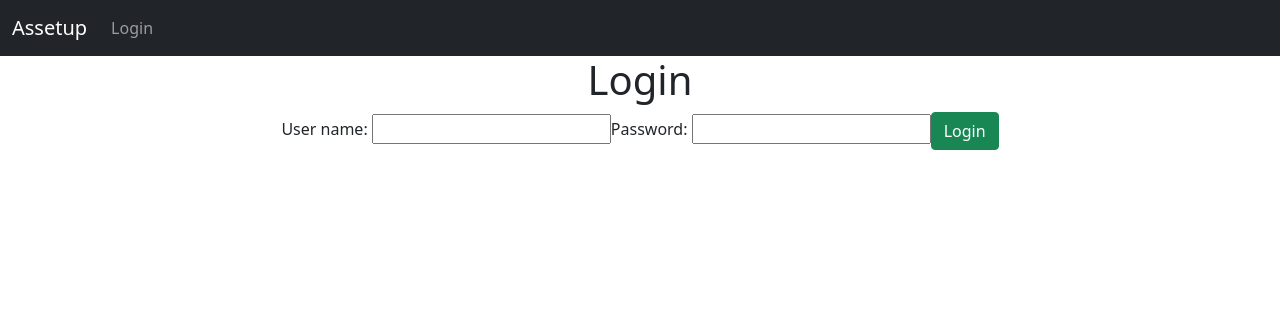
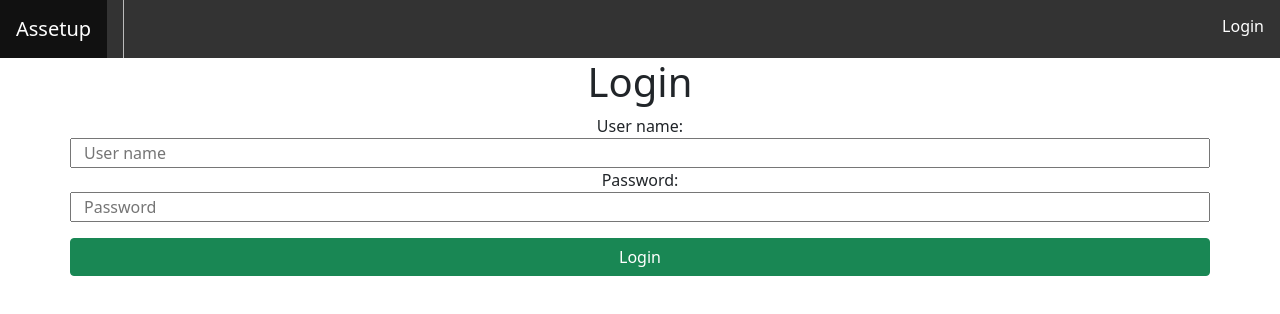
Before and after one commit to hanss2006/assetup, a React (Create React App) app: page /login in a window 1280 px wide. Shown: the top 314 px of the page. Built offline with nearby package versions, Linux system fonts and the light colour scheme.

Commit message:
Initial commit

```diff
--- a/src/App.css
+++ b/src/App.css
@@ -1,4 +1,45 @@
-body { height: 100%; margin: 0; padding: 0; }
+body { height: 100%; margin: 5; padding: 5; }
+.h-menu ul {
+  list-style-type: none;
+  margin: 0;
+  padding: 0;
+  overflow: hidden;
+  background-color: #333;
+}
+
+.h-menu li {
+  float: left;
+  border-right:1px solid #bbb;
+}
+
+.h-menu .right-nav {
+  float: right;
+  border-right:1px solid #bbb;
+}
+
+.h-menu li:last-child {
+  border-right: none;
+}
+
+.h-menu li a {
+  display: block;
+  color: white;
+  text-align: center;
+  padding: 14px 16px;
+  text-decoration: none;
+}
+
+.h-menu li a:hover:not(.active) {
+  background-color: #111;
+}
+
+.h-menu .active {
+  background-color: #4CAF50;
+}
+
+.divider{
+  margin: 16px;
+}
 
 table {
   font-family: "Lucida Sans Unicode", "Lucida Grande", Sans-Serif;
@@ -19,6 +60,7 @@ td {
   color: #669;
   padding: 3px 2px;
   transition: .3s linear;
+  margin: 10px 0;
 }
 tr:hover td {
   color: #6699ff;
--- a/src/Constants.js
+++ b/src/Constants.js
@@ -1,2 +1,2 @@
-//export const JPA_API_URL = process.env.PUBLIC_URL+'/api'
-export const JPA_API_URL = 'http://localhost:8080/assetup/api'
+export const JPA_API_URL = process.env.PUBLIC_URL+'/api'
+//export const JPA_API_URL = 'http://localhost:8080/assetup/api'
--- a/src/components/AssetComponent.jsx
+++ b/src/components/AssetComponent.jsx
@@ -39,12 +39,11 @@ class AssetComponent extends Component {
     }
 
     checkNumber(x) {
-        if(typeof x == 'number' && !isNaN(x)){
+        if (typeof x == 'number' && !isNaN(x)) {
             // check if it is integer
             if (Number.isInteger(x)) {
                 return true;
-            }
-            else {
+            } else {
                 return true;
             }
 
@@ -116,38 +115,39 @@ class AssetComponent extends Component {
                                     <ErrorMessage name="purchaseDate" component="div" className="alert alert-warning"/>
                                     <ErrorMessage name="price" component="div" className="alert alert-warning"/>
                                     <ErrorMessage name="quantity" component="div" className="alert alert-warning"/>
-                                    <fieldset className="form-group">
+                                    <fieldset className="form-group row">
                                         <label>Ticker</label>
                                         <Field className="form-control" type="text" name="ticker"/>
                                     </fieldset>
-                                    <fieldset className="form-group">
+                                    <fieldset className="form-group row">
                                         <label>Description</label>
                                         <Field className="form-control" type="text" name="description"/>
                                     </fieldset>
-                                    <fieldset className="form-group">
+                                    <fieldset className="form-group row">
                                         <label>Price</label>
                                         <Field className="form-control" type="number" name="price"/>
                                     </fieldset>
-                                    <fieldset className="form-group">
+                                    <fieldset className="form-group row">
                                         <label>Quantity</label>
                                         <Field className="form-control" type="number" name="quantity"/>
                                     </fieldset>
 
-                                    <fieldset className="form-group">
+                                    <fieldset className="form-group row">
                                         <label>Date</label>
                                         <Field className="form-control" type="date" name="purchaseDate"/>
                                     </fieldset>
-                                    <fieldset className="form-group">
+                                    <fieldset className="form-group row">
                                         <label>Currency</label>
                                         <Field className="form-control" as="select" name="currency">
                                             <option value="RUB">rub</option>
                                             <option value="USD">usd</option>
                                             <option value="EUR">eur</option>
                                         </Field>
-
-
                                     </fieldset>
-                                    <button className="btn btn-success" type="submit">Save</button>
+                                    <div className="divider"></div>
+                                    <div className="row">
+                                        <button className="btn btn-success" type="submit">Save</button>
+                                    </div>
                                 </Form>
                             )
                         }
--- a/src/components/HeaderComponent.jsx
+++ b/src/components/HeaderComponent.jsx
@@ -11,26 +11,23 @@ class HeaderComponent extends Component {
     render() {
         const isUserLoggedIn = AuthenticationService.isUserLoggedIn()
         return (
-            <nav className="navbar navbar-expand-sm navbar-dark bg-dark">
-                <div className="container-fluid">
-                    <Link className="navbar-brand" to="/">{this.props.userName ? this.props.userName : 'Assetup'}</Link>
-                    <div className="collapse navbar-collapse" id="navbarText">
-                        <ul className="navbar-nav mr-auto">
-                            <li className="nav-item">
+            <nav className="h-menu">
+                <ul>
+                    <li>
+                        <Link className="navbar-brand"
+                              to="/">{this.props.userName ? this.props.userName : 'Assetup'}</Link>
+                    </li>
+                    <li>
                         {isUserLoggedIn &&
                         <Link className="nav-link active" to="/assets">Assets</Link>}
                     </li>
-                        </ul>
-                        <ul className="navbar-nav">
-                            <li className="nav-item">
+                    <li className="right-nav">
                         {!isUserLoggedIn &&
                         <Link className="nav-link" to="/login">Login</Link>}
                         {isUserLoggedIn &&
                         <Link className="nav-link" to="/logout" onClick={this.logoutClick}>Logout</Link>}
                     </li>
                 </ul>
-                    </div>
-                </div>
             </nav>
         )
     }
--- a/src/components/ListComponent.jsx
+++ b/src/components/ListComponent.jsx
@@ -56,18 +56,17 @@ class ListComponent extends Component {
             <>
                 <h1>Assets</h1>
                 {this.state.message && <div className="alert alert-success">{this.state.message}</div>}
-                <div className="container">
+                <div className="row">
                     <table className="table" style={{captionSide: 'top'}}>
                         <thead>
                         <tr>
                             <th>Ticker</th>
-                            <th>Description</th>
                             <th>Price</th>
                             <th>Quantity</th>
                             <th>Date</th>
                             <th>Currency</th>
-                            <th>Update</th>
-                            <th>Delete</th>
+                            <th>...</th>
+                            <th>-</th>
                         </tr>
                         </thead>
                         <tbody>
@@ -75,17 +74,18 @@ class ListComponent extends Component {
                             this.state.assets.map(
                             (asset, i) =>
                             <tr key={asset.id}>
-                            <td>{asset.ticker}</td>
-                            <td>{asset.description}</td>
+                                <td><div>{asset.ticker}</div><div>{asset.description}</div></td>
                             <td>{asset.price}</td>
                             <td>{asset.quantity}</td>
                             <td>{moment(asset.purchaseDate).format('YYYY-MM-DD')}</td>
                             <td>{asset.currency}</td>
                             <td>
-                                <a href='/#' onClick={(event)=> {this.updateClicked(asset.id); event.preventDefault();}}>Update</a>
+                                <a title="Edit"
+                                    href='/#' onClick={(event)=> {this.updateClicked(asset.id); event.preventDefault();}}>...</a>
                             </td>
                             <td>
-                                <a href='/#' onClick={(event)=> {this.deleteClicked(asset.id); event.preventDefault();}}>Delete</a>
+                                <a title="Delete"
+                                    href='/#' onClick={(event)=> {this.deleteClicked(asset.id); event.preventDefault();}}>-</a>
                             </td>
                             </tr>
                             )
--- a/src/components/LoginComponent.jsx
+++ b/src/components/LoginComponent.jsx
@@ -22,20 +22,20 @@ class LoginComponent extends Component {
         )
     }
 
-    loginClicked() {
+    loginClicked(e) {
+        e.preventDefault();
         AuthenticationService
             .executeJwtAuthenticationService(this.state.username, this.state.password)
             .then((response) => {
                 AuthenticationService.registerSuccessfulLoginForJwt(this.state.username, response.data.token);
-                if (this.props.updateUserName){
+                if (this.props.updateUserName) {
                     this.props.updateUserName(this.state.username);
                 }
                 this.props.history.push(`/assets`);
             }).catch(() => {
-                this.setState({ showSuccessMessage: false });
-                this.setState({ hasLoginFailed: true });
+            this.setState({showSuccessMessage: false});
+            this.setState({hasLoginFailed: true});
         })
-
     }
 
     render() {
@@ -43,13 +43,25 @@ class LoginComponent extends Component {
             <>
                 <h1>Login</h1>
                 <div className="container">
-                    {this.state.hasLoginFailed && <div className="alert alert-warning">Invalid credentials</div>}
-                    {this.state.showSuccessMessage && <div>Login successful</div>}
-                    User name: <input type="text" name="username" value={this.state.username}
-                                      onChange={this.handlerChange}/>
-                    Password: <input type="password" name="password" value={this.state.password}
-                                     onChange={this.handlerChange}/>
-                    <button onClick={this.loginClicked} className="btn btn-success">Login</button>
+                    <form onSubmit={this.loginClicked}>
+                        {this.state.hasLoginFailed && <div className="alert alert-warning">Invalid credentials</div>}
+                        {this.state.showSuccessMessage && <div>Login successful</div>}
+                        <div className="row">
+                            <label htmlFor="username">User name:</label>
+                            <input type="text" name="username" placeholder="User name" value={this.state.username}
+                                   onChange={this.handlerChange}/>
+                        </div>
+                        <div className="row">
+                            <label htmlFor="password">Password:</label>
+                            <input type="password" name="password" placeholder="Password"
+                                   value={this.state.password}
+                                   onChange={this.handlerChange}/>
+                        </div>
+                        <div className="divider"></div>
+                        <div className="row">
+                            <button type="submit" onClick={this.loginClicked} className="btn btn-success">Login</button>
+                        </div>
+                    </form>
                 </div>
             </>
         )
```
Lines whose indentation alone changed are shown as unchanged.
